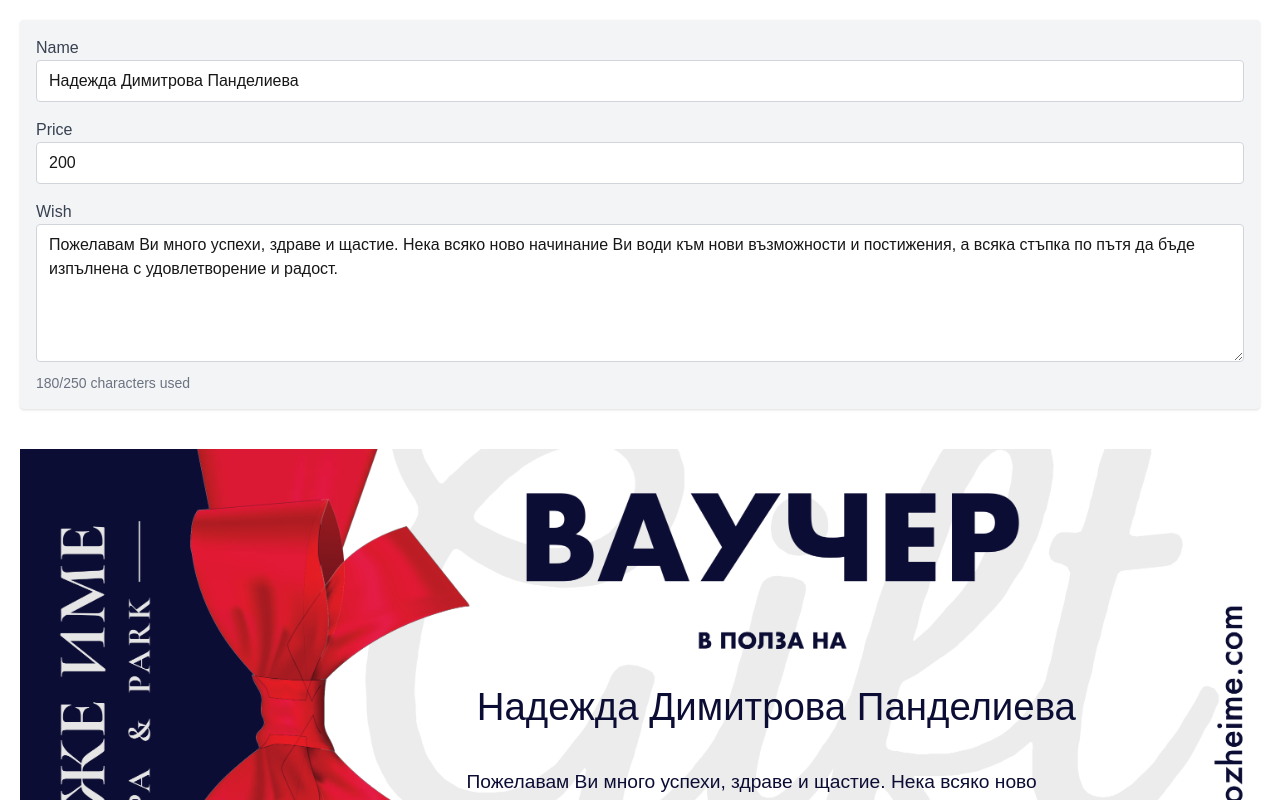
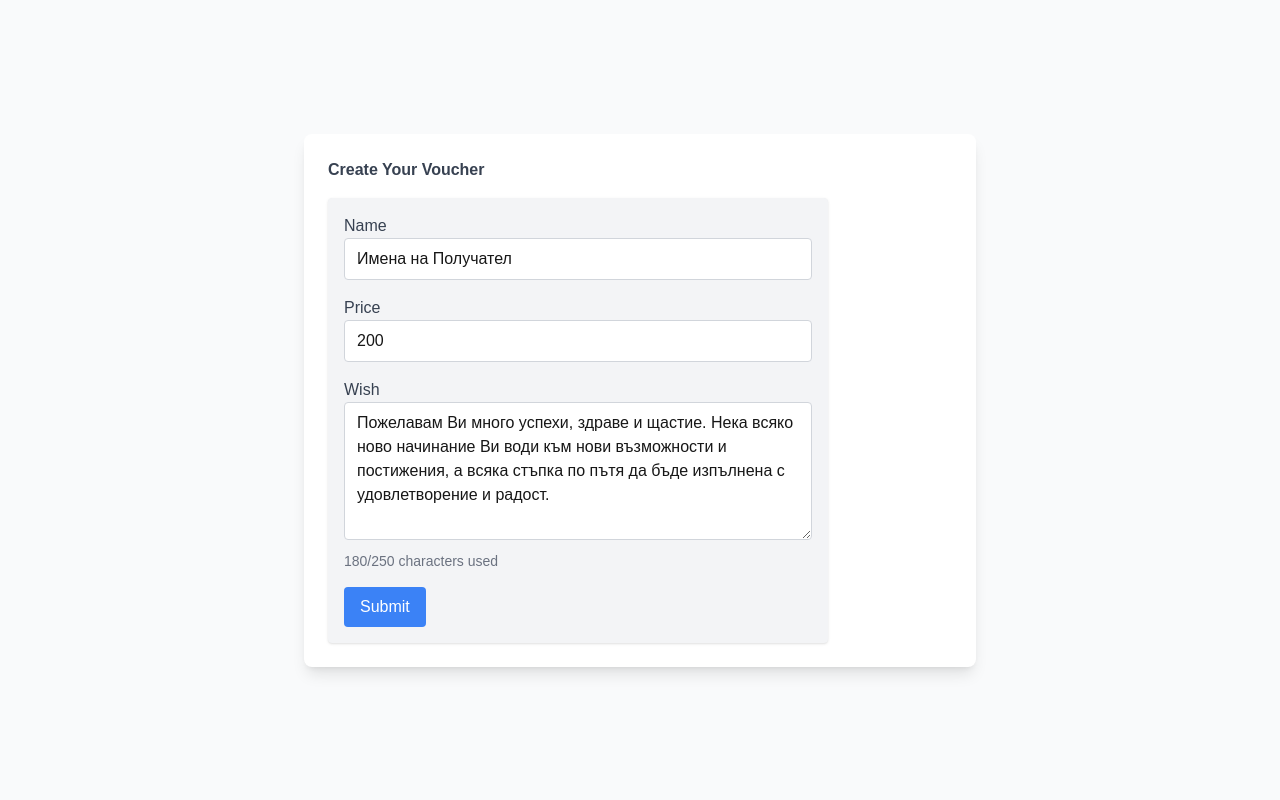
Before and after one commit to iezhkv/bi-voucher, a Next.js app: page / in a window 1280 px wide. Shown: the top 800 px of the page. Built offline with nearby package versions, Linux system fonts and the light colour scheme.

Commit message:
idk but made alot of changes

```diff
--- a/app/Voucher/page.js
+++ b/app/Voucher/page.js
@@ -3,6 +3,7 @@
 import { useSearchParams } from "next/navigation";
 import VoucherDesign from "@/components/VoucherDesign";
 import GenerateDownloadButton from "@/components/GenerateDownloadButton"; // Import the new component
+import VoucherDesignBack from "@/components/VoucherDesignBack";
 
 export default function VoucherPage() {
   // Use Next.js' useSearchParams hook to extract URL parameters
@@ -25,7 +26,7 @@ export default function VoucherPage() {
       </div>
       <div id="capture2">
         {/* Pass the data object to VoucherDesign */}
-        <VoucherDesign data={data} />
+        <VoucherDesignBack data={data} />
       </div>
 
       {/* Use the separated button component */}
--- a/app/page.js
+++ b/app/page.js
@@ -1,60 +1,15 @@
-"use client";
-
-import { useState, useEffect } from "react";
-import FormComponent from "../components/FormComponent";
-import VoucherDesign from "../components/VoucherDesign";
+import FormComponent from "@/components/FormComponent";
 
 export default function Home() {
-  const [formData, setFormData] = useState({
-    name: "Надежда Димитрова Панделиева",
-    price: "200",
-    wish: "Пожелавам Ви много успехи, здраве и щастие. Нека всяко ново начинание Ви води към нови възможности и постижения, а всяка стъпка по пътя да бъде изпълнена с удовлетворение и радост.",
-  });
-
-  // Handler to update state from form inputs
-  const handleInputChange = (field, value) => {
-    setFormData((prev) => ({
-      ...prev,
-      [field]: value,
-    }));
-  };
-
-  // Extract URL params and update formData when the component mounts
-  useEffect(() => {
-    const urlParams = new URLSearchParams(window.location.search);
-    const name = urlParams.get("name");
-    const price = urlParams.get("price");
-    const wish = urlParams.get("wish");
-
-    // If the parameters exist, update the form data
-    if (name) setFormData((prev) => ({ ...prev, name }));
-    if (price) setFormData((prev) => ({ ...prev, price }));
-    if (wish) setFormData((prev) => ({ ...prev, wish }));
-  }, []); // Empty dependency array ensures this effect runs only once after the component mounts
-
-  // Function to handle the API URL navigation
-  const handleCaptureClick = () => {
-    const apiUrl = `/api/capture?name=${encodeURIComponent(formData.name)}&price=${encodeURIComponent(formData.price)}&wish=${encodeURIComponent(formData.wish)}`;
-    window.location.href = apiUrl; // This will trigger navigation to the API URL
-  };
-
   return (
-    <div className="min-h-screen w-full p-5 space-y-10">
-      {/* Form for entering details */}
-      <FormComponent onInputChange={handleInputChange} formData={formData} />
-
-      <div id="capture">
-        {/* Pass formData to VoucherDesign */}
-        <VoucherDesign data={formData} />
+    <div className="min-h-screen flex items-center justify-center bg-gray-50">
+      <div className="w-full max-w-2xl p-6 bg-white shadow-lg rounded-lg">
+        <h1 className="font-semibold text-gray-700 mb-4">
+          Create Your Voucher
+        </h1>
+        {/* Render the FormComponent */}
+        <FormComponent />
       </div>
-
-      {/* Button to trigger API URL navigation */}
-      <button
-        onClick={handleCaptureClick}
-        className="bg-blue-500 text-white py-2 px-4 rounded"
-      >
-        Capture Voucher
-      </button>
     </div>
   );
 }
--- a/components/FormComponent.js
+++ b/components/FormComponent.js
@@ -1,7 +1,10 @@
 "use client";
 
-import { useState } from "react";
+import { useState, useEffect } from "react";
 import * as z from "zod";
+import { useRouter } from "next/navigation";
+import VoucherDesign from "./VoucherDesign";
+import VoucherDesignBack from "./VoucherDesignBack";
 
 // Define a validation schema with Zod
 const formSchema = z.object({
@@ -16,8 +19,15 @@ const formSchema = z.object({
     .min(5, { message: "Wish must be at least 5 characters" }),
 });
 
-export default function FormComponent({ onInputChange, formData }) {
+export default function FormComponent() {
+  const [formData, setFormData] = useState({
+    name: "Имена на Получател",
+    price: 200,
+    wish: "Пожелавам Ви много успехи, здраве и щастие. Нека всяко ново начинание Ви води към нови възможности и постижения, а всяка стъпка по пътя да бъде изпълнена с удовлетворение и радост.",
+  });
   const [errors, setErrors] = useState({});
+  const [isFormValid, setIsFormValid] = useState(false);
+  const router = useRouter();
 
   // Handle input changes and validate the field in real-time
   const handleInputChange = (field, value) => {
@@ -25,7 +35,10 @@ export default function FormComponent({ onInputChange, formData }) {
     const processedValue =
       field === "price" && value ? parseFloat(value) || "" : value;
 
-    onInputChange(field, processedValue);
+    setFormData((prev) => ({
+      ...prev,
+      [field]: processedValue,
+    }));
 
     try {
       // Validate only the changed field
@@ -39,8 +52,28 @@ export default function FormComponent({ onInputChange, formData }) {
     }
   };
 
+  // Validate the form when the form data changes
+  useEffect(() => {
+    try {
+      formSchema.parse(formData); // Validate all form data
+      setIsFormValid(true);
+    } catch (e) {
+      setIsFormValid(false);
+    }
+  }, [formData]);
+
+  const handleSubmit = (e) => {
+    e.preventDefault();
+    if (isFormValid) {
+      // Redirect to the /Voucher route with the form data as URL parameters
+      const queryParams = new URLSearchParams(formData).toString();
+      router.push(`/Voucher?${queryParams}`);
+    }
+  };
+
   return (
-    <form className="p-4 bg-gray-100 rounded shadow space-y-4">
+    <div>
+      <form className="p-4 bg-gray-100 rounded shadow space-y-4 max-w-[500px]" onSubmit={handleSubmit}>
         <div>
           <label htmlFor="name" className="block text-gray-700 font-medium">
             Name
@@ -49,7 +82,7 @@ export default function FormComponent({ onInputChange, formData }) {
             type="text"
             id="name"
             name="name"
-          value={formData.name}
+            value={formData.name || ""}
             onChange={(e) => handleInputChange(e.target.name, e.target.value)}
             className={`w-full px-3 py-2 border rounded ${
               errors.name ? "border-red-500" : "border-gray-300"
@@ -69,14 +102,15 @@ export default function FormComponent({ onInputChange, formData }) {
             type="number"
             id="price"
             name="price"
-          value={formData.price}
+            value={formData.price || ""}
             onChange={(e) => handleInputChange(e.target.name, e.target.value)}
-          min={100}
-          max={9999}
+            min={100} // Minimum value of 100
+            max={9999} // Maximum value of 9999
             className={`w-full px-3 py-2 border rounded ${
               errors.price ? "border-red-500" : "border-gray-300"
             } focus:outline-none focus:ring focus:border-blue-500`}
             placeholder="Enter price (100-9999)"
+            inputMode="numeric" // For mobile users, ensure numeric keypad is shown
         />
           {errors.price && (
             <p className="text-red-500 text-sm mt-1">{errors.price}</p>
@@ -92,7 +126,7 @@ export default function FormComponent({ onInputChange, formData }) {
             name="wish"
             rows={5}
             maxLength={250} // Limit input to 250 characters
-          value={formData.wish}
+            value={formData.wish || ""}
             onChange={(e) => handleInputChange(e.target.name, e.target.value)}
             className={`w-full px-3 py-2 border rounded ${
               errors.wish ? "border-red-500" : "border-gray-300"
@@ -106,6 +140,24 @@ export default function FormComponent({ onInputChange, formData }) {
             {formData.wish.length}/250 characters used
           </p>
         </div>
+
+        <button
+          type="submit"
+          className={`bg-blue-500 text-white py-2 px-4 rounded ${
+            !isFormValid ? "opacity-50 cursor-not-allowed" : ""
+          }`}
+          disabled={!isFormValid}
+        >
+          Submit
+        </button>
       </form>
+
+      {/* <div className="mt-10">
+        <VoucherDesign data={formData} />
+        <VoucherDesignBack data={formData} />
+      </div> */}
+
+    </div>
+
   );
 }
--- /dev/null
+++ b/components/VoucherDesignBack.js
@@ -0,0 +1,60 @@
+"use client";
+
+import { useEffect, useState } from "react";
+import Image from "next/image";
+import ReactQRCode from "react-qr-code"; // Import the react-qr-code component
+
+export default function VoucherDesign({ data }) {
+  const { name, price, wish } = data;
+
+  const [qrUrl, setQrUrl] = useState("");
+
+  useEffect(() => {
+    // Set the current URL dynamically when the component mounts (client side only)
+    const fullUrl = `${window.location.origin}${window.location.pathname}${window.location.search}`;
+    setQrUrl(fullUrl);  // Set the full URL including query parameters
+  }, []); // Empty dependency array means it runs only once, on mount
+
+  return (
+    <div
+      className="russo-one-regular"
+      style={{
+        backgroundColor: "#0c0d34ff", // Light gray background
+        width: "100%",
+        aspectRatio: "21/9",
+        position: "relative",
+        top: "-10%",
+        overflow: "hidden", // Prevent content from spilling out
+        color: "#0c0d34ff",
+        fontSize: "3vw",
+      }}
+    >
+      {/* Image from public directory */}
+      <Image
+        src="/voucherBack.png" // Image from the public directory
+        alt="Voucher"
+        layout="fill" // Ensures the image fills the parent container
+        objectFit="cover" // Ensures the image covers the container
+      />
+
+      <div
+        className="qr"
+        style={{
+          position: "absolute",
+          bottom: "0%",
+          right: "0%",
+          width: "12%",
+          aspectRatio: "1/1",
+          margin: "2%",
+          background: "green",
+          display: "flex",
+          justifyContent: "center", // Centers text horizontally
+          alignItems: "center",    // Centers text vertically
+        }}
+      >
+        {/* Render the QR code */}
+        {qrUrl && <ReactQRCode value={qrUrl} size={"100%"} />}
+      </div>
+    </div>
+  );
+}
--- a/package.json
+++ b/package.json
@@ -21,6 +21,7 @@
     "react": "^19.0.0",
     "react-dom": "^19.0.0",
     "react-hook-form": "^7.54.0",
+    "react-qr-code": "^2.0.15",
     "zod": "^3.23.8"
   },
   "devDependencies": {
```
Also changed, not shown: 2 other files (tests, documents, lock files or other folders). Lines whose indentation alone changed are shown as unchanged.
